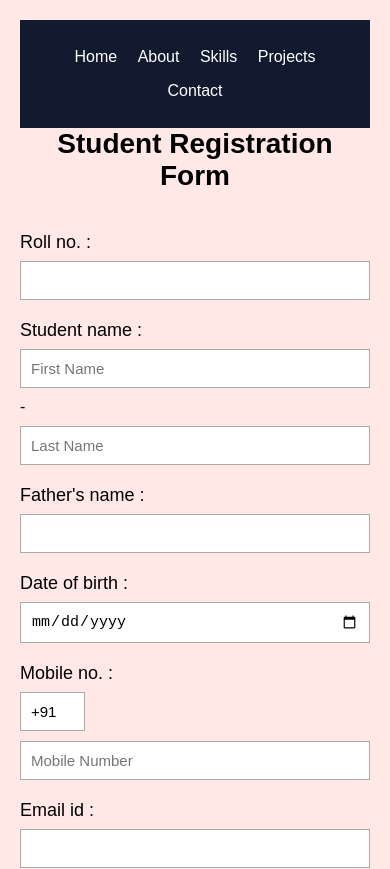
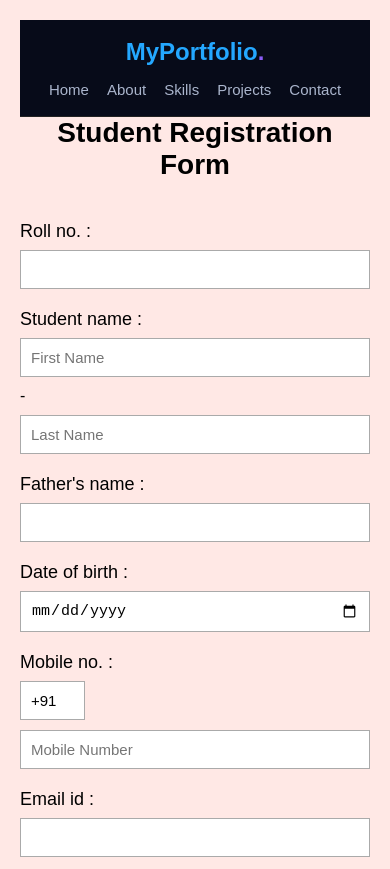
Before and after one commit to Arqam-MAQ/My-Portfolio, a plain HTML site: page register.html in a window 390 px wide. Shown: the top 869 px of the page. Drawn offline with Linux system fonts and the light colour scheme.

Commit message:
Update register.html

```diff
--- a/register.html
+++ b/register.html
@@ -100,35 +100,71 @@
       .name, .dob, .mobile {
         flex-wrap: wrap;
       }
+
+header {
+  background: #070b19;
+  border-bottom: 1px solid #222;
+}
+
+.nav {
+  max-width: 1100px;
+  margin: auto;
+  padding: 18px 24px;
+  display: flex;
+  align-items: center;
+  justify-content: space-between;
+  gap: 18px;
+}
+
+.logo {
+  font-size: 24px;
+  font-weight: bold;
+  color: #24a8ff;
+  text-decoration: none;
+}
+
+.logo span {
+  color: #8b5cf6;
+}
+
 nav {
-  background: #111a2e;
-  padding: 20px;
-  text-align: center;
+  display: flex;
+  gap: 25px;
+  flex-wrap: wrap;
 }
 
 nav a {
-  color: white;
+  color: #aab5cc;
   text-decoration: none;
-  margin: 12px;
-  font-size: 16px;
+  font-size: 15px;
 }
 
 nav a:hover {
-  color: #24a8ff;
+  color: white;
 }
 
-@media(max-width:600px) {
-  nav a {
-    display: inline-block;
-    margin: 8px;
+@media(max-width:700px) {
+  .nav {
+    flex-direction: column;
+    gap: 15px;
+  }
+
+  nav {
+    justify-content: center;
+    gap: 18px;
   }
 }
 
-    }
   </style>
 </head>
 
 <body>
+
+<header>
+  <div class="nav">
+    <a class="logo" href="index.html">
+      MyPortfolio<span>.</span>
+    </a>
 
     <nav>
       <a href="index.html">Home</a>
@@ -137,7 +173,8 @@ nav a:hover {
       <a href="projects.html">Projects</a>
       <a href="contact.html">Contact</a>
     </nav>
-
+  </div>
+</header>
   <div class="form">
 
     <h1>Student Registration Form</h1>
```
Lines whose indentation alone changed are shown as unchanged.
